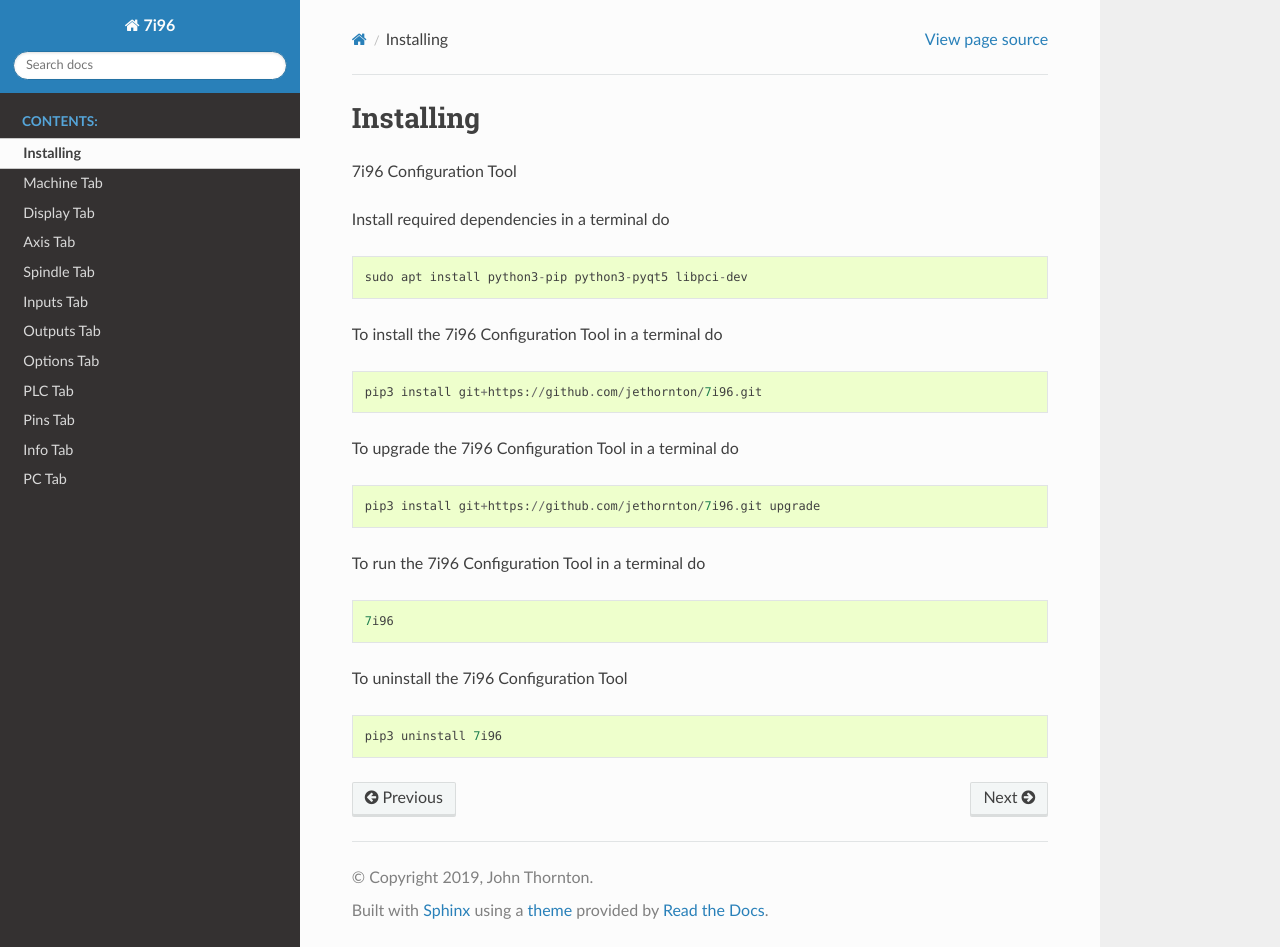
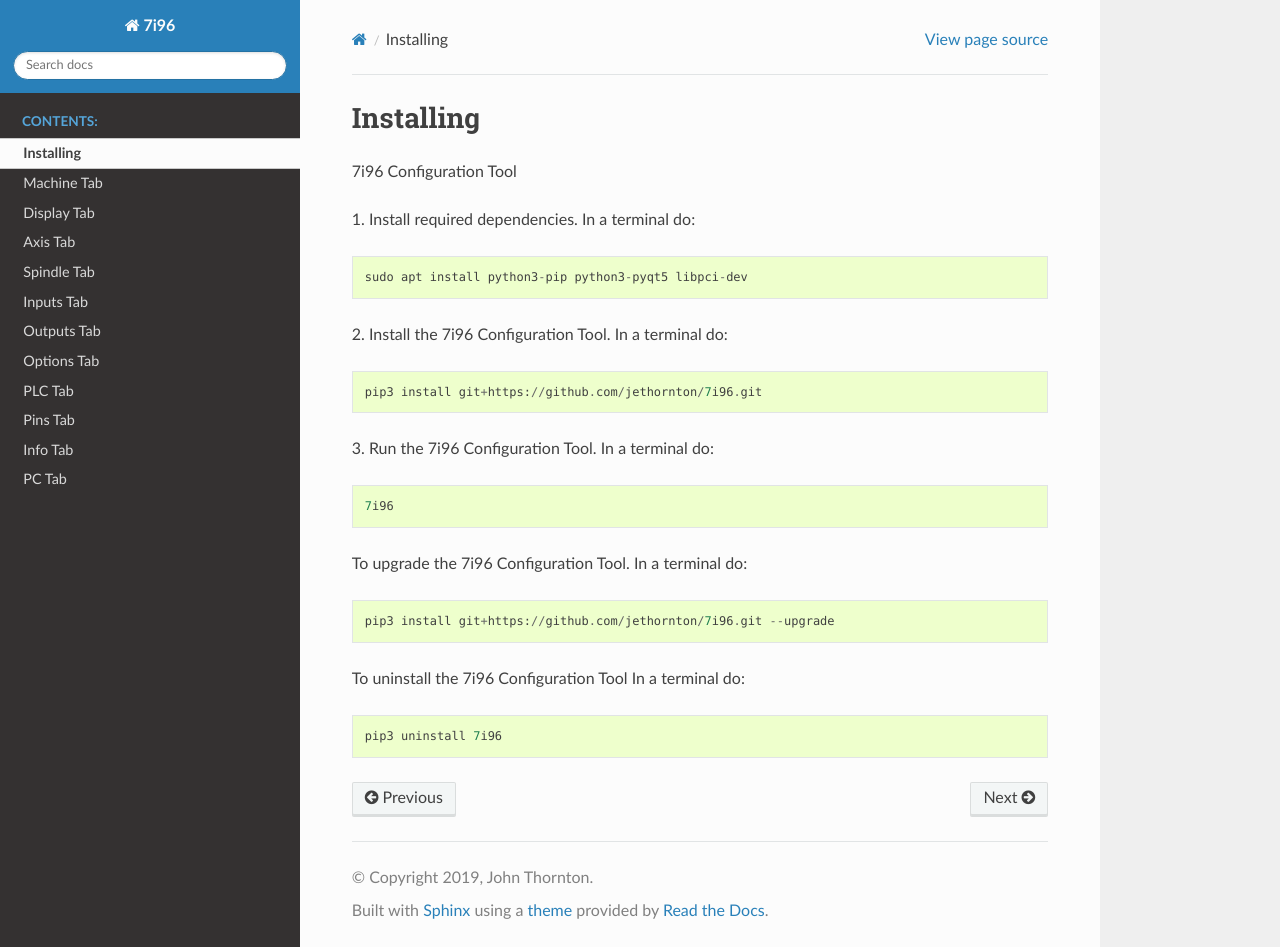
Before and after one commit to snelweg/7i96, a Sphinx documentation site: the page built from docs/source/install.rst, in a window 1280 px wide and 947 px high. Built offline with Sphinx 7.4.7 and the Read the Docs theme 2.0.0, drawn with Linux system fonts in a browser that asks for light colours.

Commit message:
update install

```diff
--- a/docs/source/install.rst
+++ b/docs/source/install.rst
@@ -4,28 +4,29 @@
 
 7i96 Configuration Tool
 
-Install required dependencies in a terminal do
+1. Install required dependencies. In a terminal do:
 ::
 
     sudo apt install python3-pip python3-pyqt5 libpci-dev
 
-
-To install the 7i96 Configuration Tool in a terminal do
+2. Install the 7i96 Configuration Tool. In a terminal do:
 ::
 
     pip3 install git+https://github.com/jethornton/7i96.git
 
-To upgrade the 7i96 Configuration Tool in a terminal do
-::
-
-    pip3 install git+https://github.com/jethornton/7i96.git upgrade
-
-To run the 7i96 Configuration Tool in a terminal do
+3. Run the 7i96 Configuration Tool. In a terminal do:
 ::
 
     7i96
 
-To uninstall the 7i96 Configuration Tool
+
+To upgrade the 7i96 Configuration Tool. In a terminal do:
+::
+
+    pip3 install git+https://github.com/jethornton/7i96.git --upgrade
+
+
+To uninstall the 7i96 Configuration Tool In a terminal do:
 ::
 
     pip3 uninstall 7i96
--- a/setup.py
+++ b/setup.py
@@ -5,7 +5,7 @@
 
 setup(
     name="7i96",
-    version="0.0.1",
+    version="0.1.0",
     author="John Thornton",
     author_email="<jt@gnipsel.com>",
     description="Mesa configuration tool for 7i96",
```
Also changed, not shown: 1 other file.
